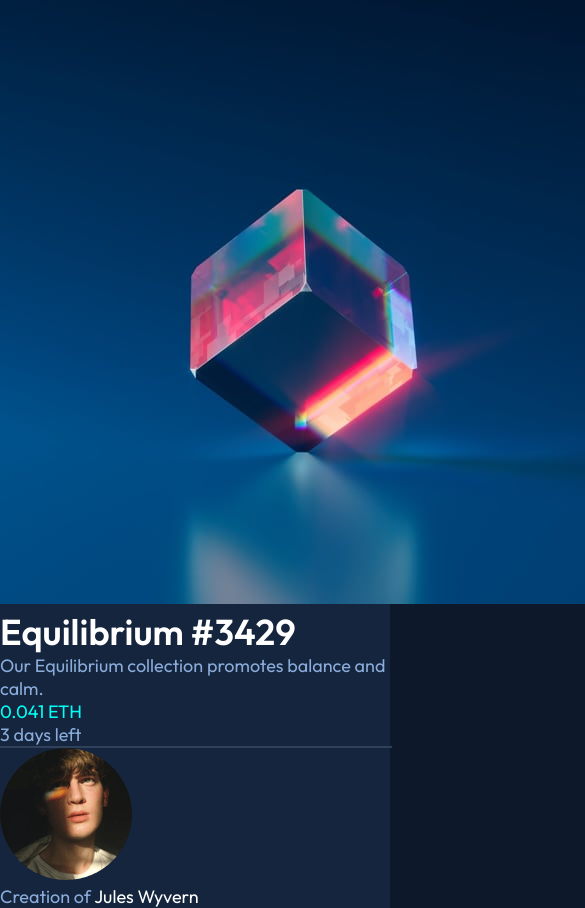
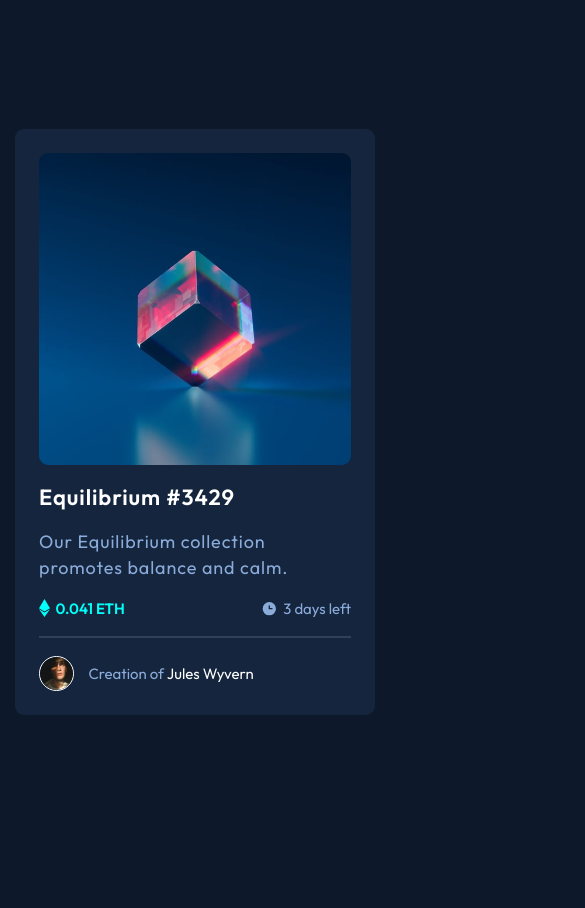
Before and after one commit to csompatt/NFT-Project, a plain HTML site: page index.html in a window 390 px wide. Shown: the whole page, 585 px wide, since content can reach past the window. After the commit the page ends 844 px from the top, so only its background shows below. Drawn offline with Linux system fonts and the light colour scheme.

Commit message:
Mobile-first
Finished mobile-first display.

```diff
--- a/index.html
+++ b/index.html
@@ -12,17 +12,39 @@
   </head>
   <body>
     <div class="card-wrapper">
-      <img src="images/image-equilibrium.jpg" alt="Equilibrium">
+      <div class="img-wrapper">
+        <div class="overlay">
+          <svg width="48" height="48" xmlns="http://www.w3.org/2000/svg">
+            <g fill="none" fill-rule="evenodd">
+              <path d="M0 0h48v48H0z"/>
+              <path d="M24 9C14 9 5.46 15.22 2 24c3.46 8.78 12 15 22 15 10.01 0 18.54-6.22 22-15-3.46-8.78-11.99-15-22-15Zm0 25c-5.52 0-10-4.48-10-10s4.48-10 10-10 10 4.48 10 10-4.48 10-10 10Zm0-16c-3.31 0-6 2.69-6 6s2.69 6 6 6 6-2.69 6-6-2.69-6-6-6Z" fill="#FFF" fill-rule="nonzero"/>
+            </g>
+          </svg>
+        </div>
+        <img src="images/image-equilibrium.jpg" alt="Equilibrium" class="nft-picture">
+      </div>
       <h1 class="white">Equilibrium #3429</h1>
       <p class="description">Our Equilibrium collection promotes balance and calm.</p>
-      <p class="price">0.041 ETH</p>
-      <p class="days">3 days left</p>
+      <div class="price-days-wrapper">
+        <div class="price">
+          <svg class="ethereum" width="11" height="18" xmlns="http://www.w3.org/2000/svg">
+            <path d="M11 10.216 5.5 18 0 10.216l5.5 3.263 5.5-3.262ZM5.5 0l5.496 9.169L5.5 12.43 0 9.17 5.5 0Z" fill="#00FFF8"/>
+          </svg>
+          <p>0.041 ETH</p>
+        </div>
+        <div class="days">
+          <svg class="clock" width="17" height="17" xmlns="http://www.w3.org/2000/svg">
+            <path d="M8.305 2.007a6.667 6.667 0 1 0 0 13.334 6.667 6.667 0 0 0 0-13.334Zm2.667 7.334H8.305a.667.667 0 0 1-.667-.667V6.007a.667.667 0 0 1 1.334 0v2h2a.667.667 0 0 1 0 1.334Z" fill="#8BACD9"/>
+          </svg>
+          <p>3 days left</p>
+        </div>
+      </div>
       <div class="line"></div>
+      <div class="creator-wrapper">
         <img src="images/image-avatar.png" alt="Profile picture" class="avatar">
         <p class="creator">Creation of <span class="white">Jules Wyvern</span></p>
       </div>
-
-
+    </div>
     <!--   <div class="attribution">
       Challenge by <a href="https://www.frontendmentor.io?ref=challenge" target="_blank">Frontend Mentor</a>.
       Coded by <a href="#">Your Name Here</a>.
--- a/styles.css
+++ b/styles.css
@@ -13,12 +13,98 @@ html {
   color: hsl(215, 51%, 70%);
 }
 
+body,
+.price-days-wrapper,
+.creator-wrapper,
+.price,
+.days {
+  display: flex;
+  align-items: center;
+}
+
 body {
   background-color: hsl(217, 54%, 11%);
+  width: 100vw;
+  height: 100vh;
+  justify-content: center;
+}
+
+.card-wrapper,
+.nft-picture {
+  border-radius: 0.5rem;
 }
 
 .card-wrapper {
+  width: 80%;
   background-color: hsl(216, 50%, 16%);
+  padding: 1.333rem;
+}
+
+.nft-picture {
+  width: 100%;
+  margin: 0 auto;
+  vertical-align: middle;
+}
+
+.overlay {
+  display: none;
+}
+.card-wrapper h1,
+.price-days-wrapper {
+  margin: 1rem 0;
+}
+
+.card-wrapper h1 {
+  font-size: 1.222rem;
+  display: inline-block;
+}
+
+.card-wrapper h1,
+.description {
+  letter-spacing: 0.05rem;
+}
+
+.description {
+  font-size: 1rem;
+  line-height: 1.444rem;
+  font-weight: 400;
+}
+
+.price-days-wrapper,
+.creator-wrapper {
+  font-size: 0.833rem;
+}
+
+.price-days-wrapper {
+  justify-content: space-between;
+}
+
+.price,
+.card-wrapper h1 {
+  font-weight: 600;
+}
+
+.creator-wrapper {
+  margin-top: 1rem;
+}
+
+.ethereum,
+.clock,
+.price p,
+.days p {
+  display: inline-block;
+}
+
+.ethereum,
+.clock {
+  margin-right: 0.3rem;
+}
+
+.avatar {
+  width: 1.833rem;
+  border: 1px solid hsl(0, 0%, 100%);
+  border-radius: 50%;
+  margin-right: 0.8rem;
 }
 
 .white {
@@ -30,6 +116,5 @@ body {
 }
 
 .line {
-  width: 100%;
   border: 1px solid hsl(215, 32%, 27%);
 }
```
Lines whose indentation alone changed are shown as unchanged.
